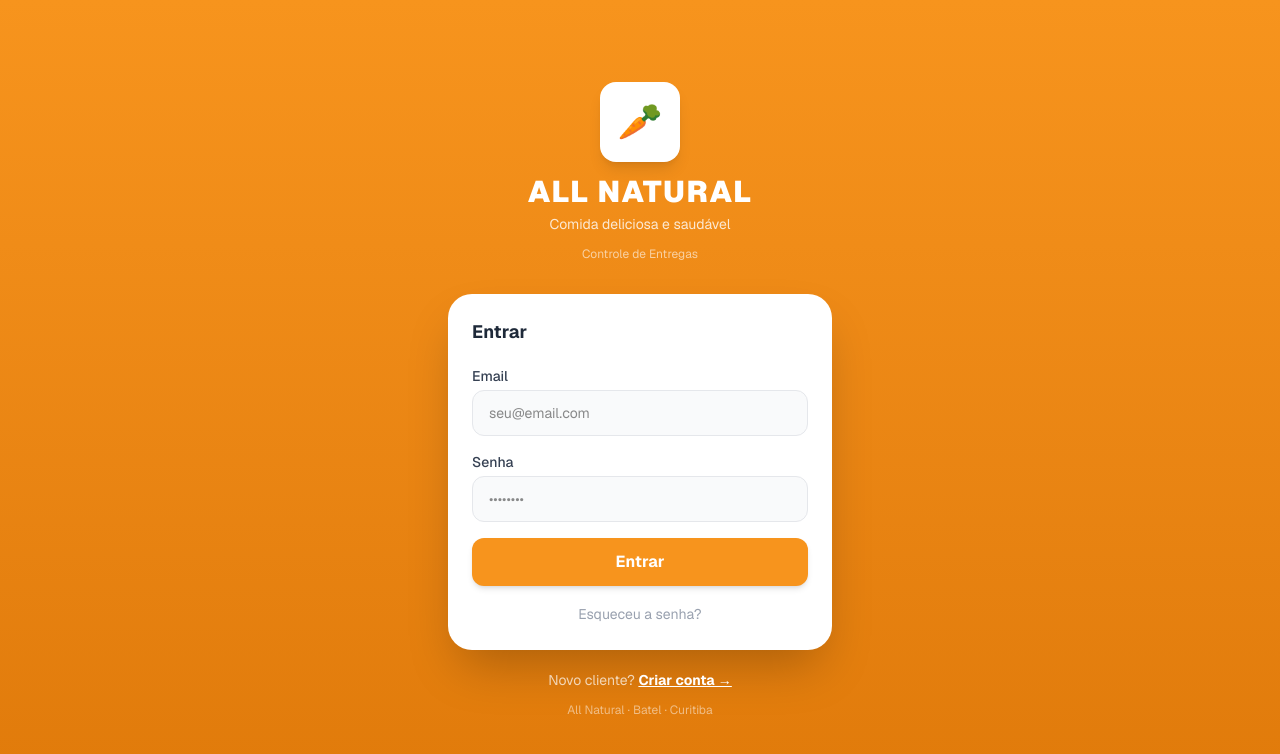
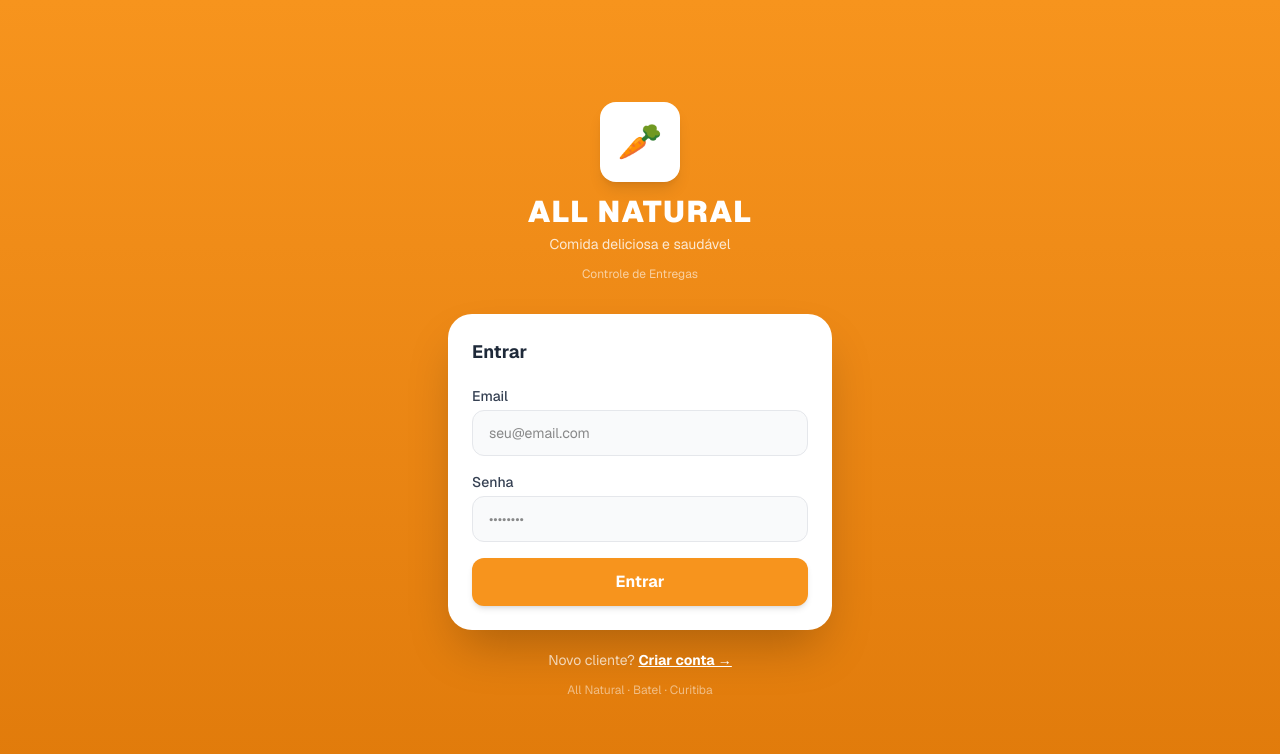
Before and after one commit to allnaturalcwb-del/alhamindelivery, a Next.js app: page /login in a window 1280 px wide. Shown: the top 754 px of the page. Built offline with nearby package versions, Linux system fonts and the light colour scheme; no server answers.

Commit message:
fix: trocar/recuperar senha apenas para admin, remove do dashboard motoboy e login

```diff
--- a/src/app/dashboard/DashboardClient.tsx
+++ b/src/app/dashboard/DashboardClient.tsx
@@ -4,7 +4,7 @@ import { useState, useEffect, useCallback } from 'react'
 import { createClient } from '@/lib/supabase/client'
 import { calcularValorPorKm, formatarValor } from '@/lib/km'
 import { useRouter } from 'next/navigation'
-import { LogOut, Plus, Clock, TrendingUp, Package, Calendar, Send, KeyRound } from 'lucide-react'
+import { LogOut, Plus, Clock, TrendingUp, Package, Calendar, Send } from 'lucide-react'
 import AutocompleteInput from '@/components/AutocompleteInput'
 import { getTurno, getTurnoInfo } from '@/lib/turno'
 
@@ -151,7 +151,6 @@ export default function DashboardClient({ profile, entregasIniciais, todasEntreg
               <Send size={14} /> GO
             </button>
           )}
-          <a href="/perfil" title="Trocar senha" className="p-2 rounded-full hover:bg-orange-600 text-white/70 hover:text-white"><KeyRound size={18} /></a>
           <button onClick={sair} className="p-2 rounded-full hover:bg-orange-600"><LogOut size={18} /></button>
         </div>
       </header>
--- a/src/app/login/page.tsx
+++ b/src/app/login/page.tsx
@@ -67,11 +67,6 @@ export default function LoginPage() {
             </button>
           </form>
 
-          <div className="mt-4 text-center">
-            <a href="/recuperar-senha" className="text-sm text-gray-400 hover:text-[#F7941D] transition">
-              Esqueceu a senha?
-            </a>
-          </div>
         </div>
 
         <p className="text-center text-white/70 text-sm mt-5">
```
